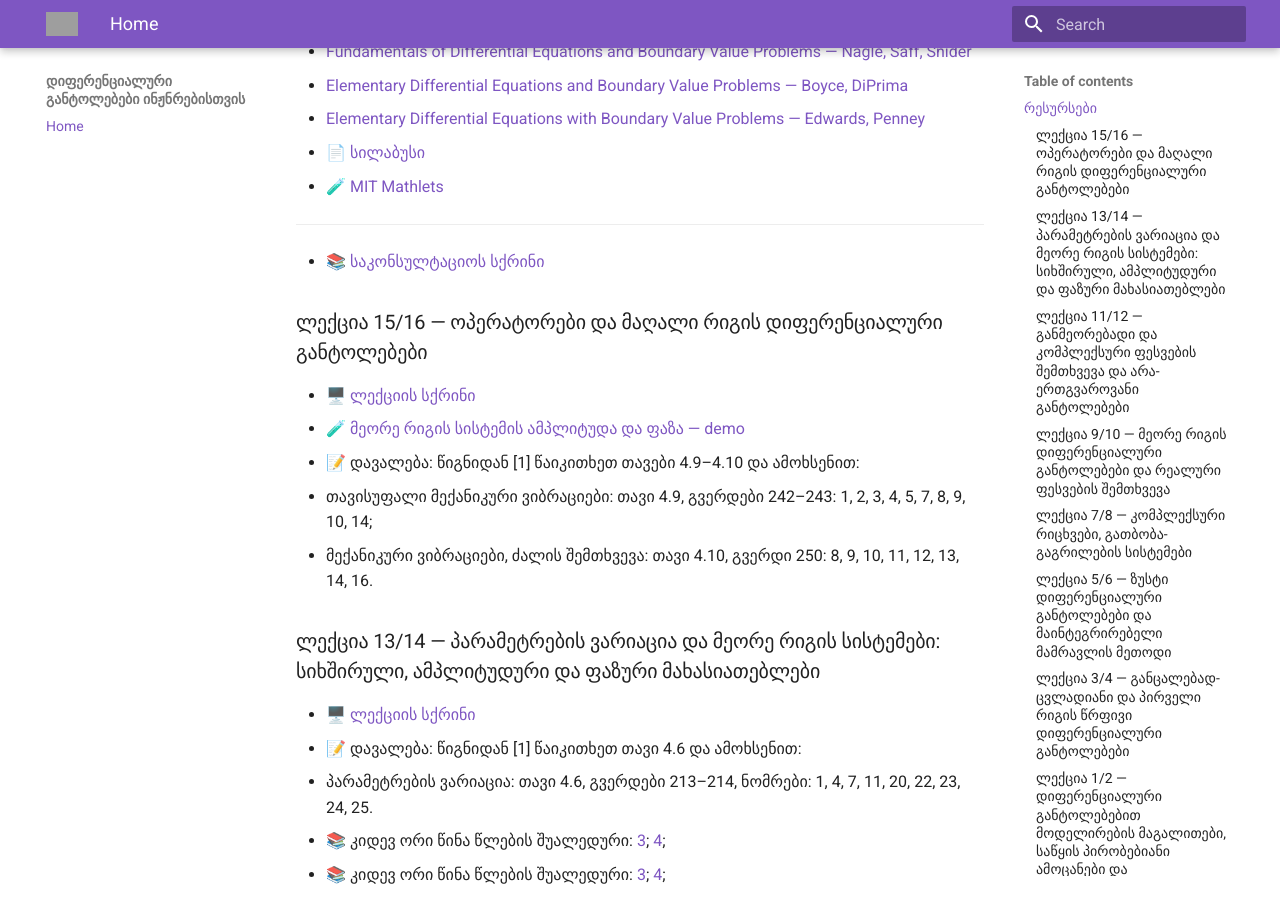
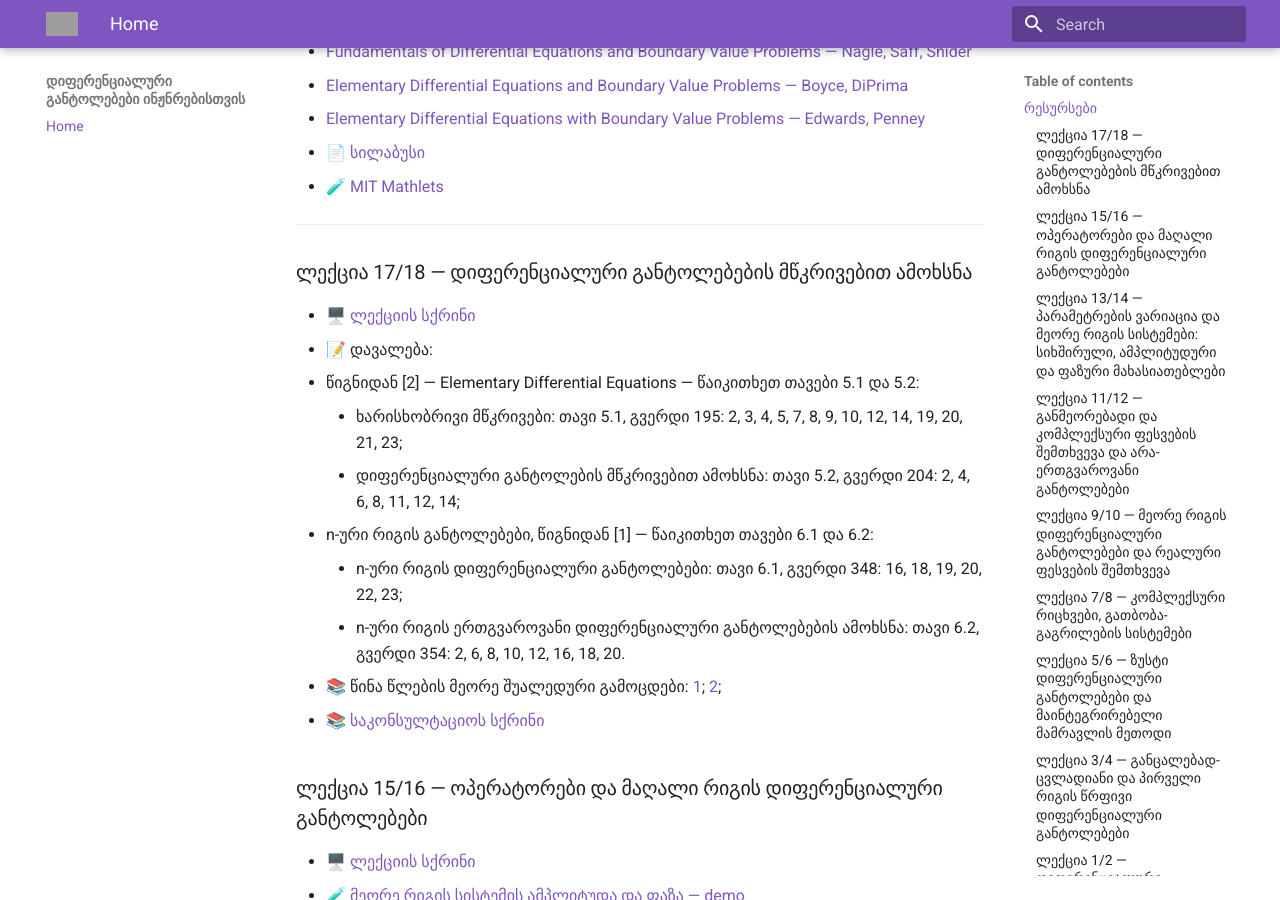
Before and after one commit to gugavar/differential-equations-fall-2026-freeuni, an MkDocs documentation site: the page built from docs/index.md, in a window 1280 px wide and 900 px high, scrolled down 225 px. Built offline with MkDocs 1.6.1 and Material for MkDocs 9.7.7, drawn with Linux system fonts in a browser that asks for light colours; grey boxes are pictures that could not be loaded.

Commit message:
Update index.md

```diff
--- a/docs/index.md
+++ b/docs/index.md
@@ -10,8 +10,17 @@
 
 
 ---
+### ლექცია 17/18 — დიფერენციალური განტოლებების მწკრივებით ამოხსნა
 
-
+- 🖥️ [ლექციის სქრინი]()
+- 📝 დავალება:
+  - წიგნიდან [2] — Elementary Differential Equations — წაიკითხეთ თავები 5.1 და 5.2:
+    - ხარისხობრივი მწკრივები: თავი 5.1, გვერდი 195: 2, 3, 4, 5, 7, 8, 9, 10, 12, 14, 19, 20, 21, 23;
+    - დიფერენციალური განტოლების მწკრივებით ამოხსნა: თავი 5.2, გვერდი 204: 2, 4, 6, 8, 11, 12, 14;
+  - n-ური რიგის განტოლებები, წიგნიდან [1] — წაიკითხეთ თავები 6.1 და 6.2:
+    - n-ური რიგის დიფერენციალური განტოლებები: თავი 6.1, გვერდი 348: 16, 18, 19, 20, 22, 23;
+    - n-ური რიგის ერთგვაროვანი დიფერენციალური განტოლებების ამოხსნა: თავი 6.2, გვერდი 354: 2, 6, 8, 10, 12, 16, 18, 20.
+- 📚 წინა წლების მეორე შუალედური გამოცდები: [1](https://drive.google.com/file/d/1LKWN6vPDTkVgZWNDYkIzU7t8r5yM_7bU/view?usp=drive_link); [2](https://docs.google.com/document/d/1eMS39_Wq3zHAL7oYVflxcuWNnCVxxjSy/edit?ouid=110148669605332798451&rtpof=true&sd=true&usp=drive_link);
 
 - 📚 [საკონსულტაციოს სქრინი](https://drive.google.com/file/d/13uTnDI-zBbQWSHKdJ6jZA1NPA0wN6jys/view?usp=drive_link)
 
```
